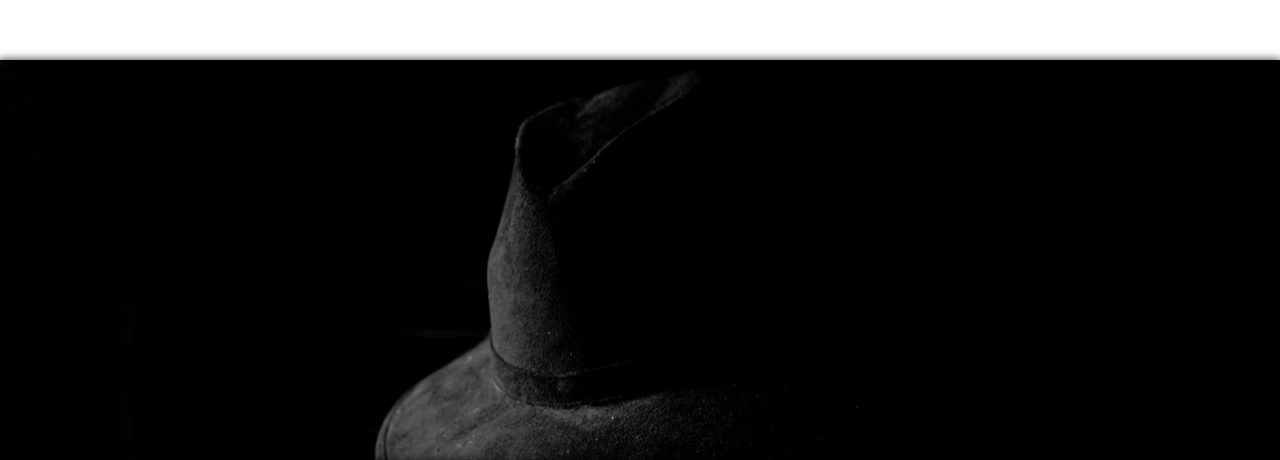
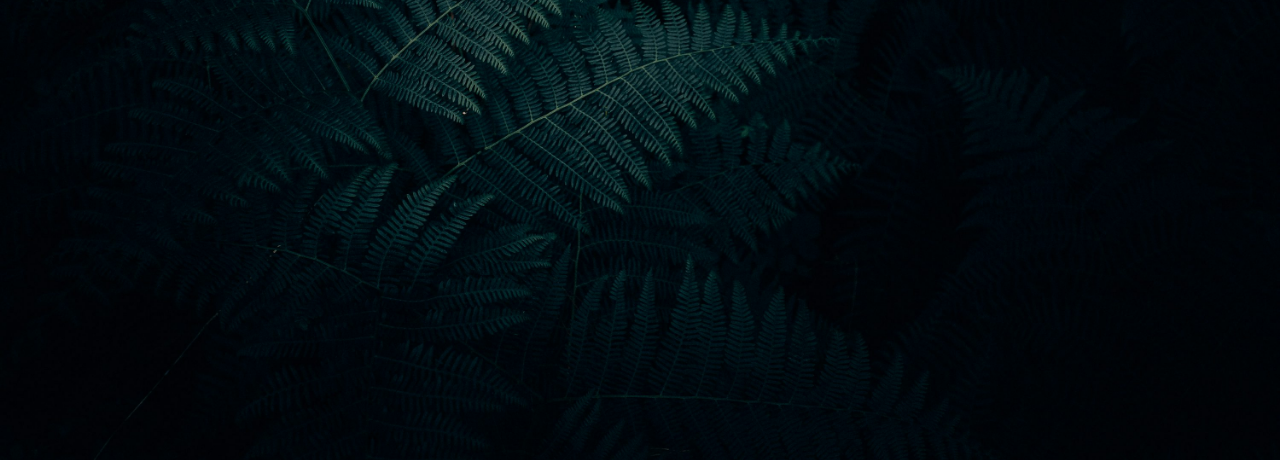
Before and after one commit to PrasannaNivedha/darkslide, a plain HTML site: page index.html in a window 1280 px wide. Shown: the part 340-800 px from the top of the page. Drawn offline with nearby package versions, Linux system fonts and the light colour scheme.

Commit message:
Update styles.css

```diff
--- a/styles.css
+++ b/styles.css
@@ -93,7 +93,7 @@ img:last-of-type {
 }
 
 #title {
-  background-image: "/leafy.jpeg";
+  background-image: url("leafy.jpeg");
   z-index:2;
 }
 
```
